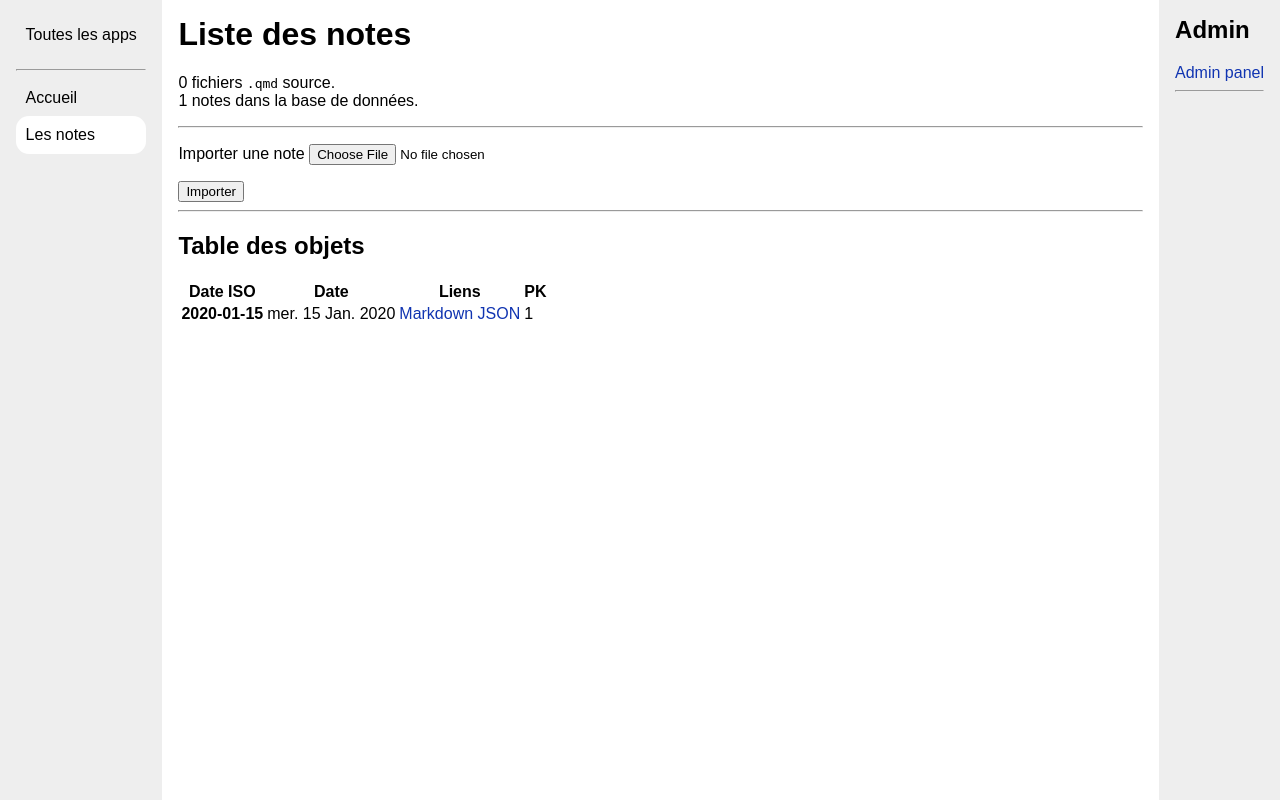
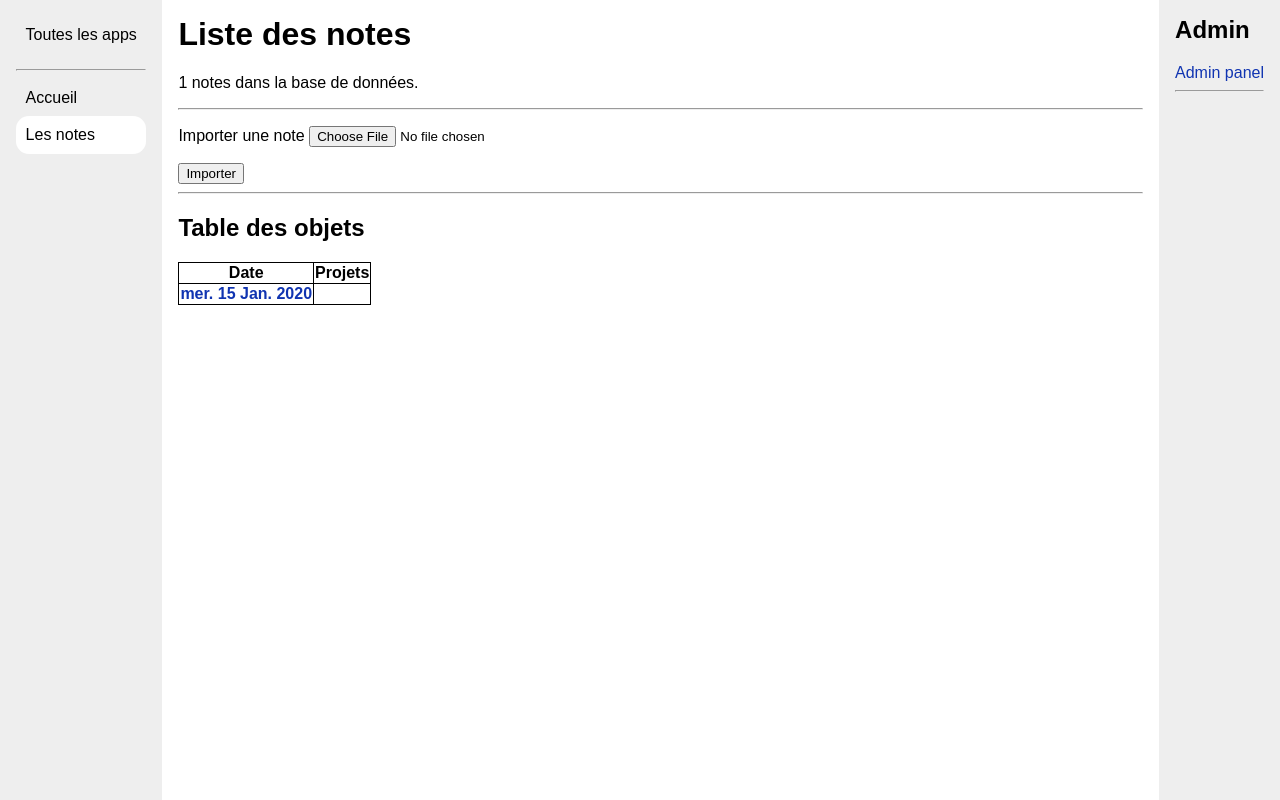
Before and after one commit to tanguycadoux/Application-gestion-generale, a Django app: page /note_taking/notes/ in a window 1280 px wide. Run offline with Django 5.2, Linux system fonts and the light colour scheme; tables that the repository leaves empty hold one stand-in row (values such as "Sample post"); lists and menus that the app fills with data are empty.

Commit message:
Styling général

```diff
--- a/app_gestion/app_gestion/static/style.css
+++ b/app_gestion/app_gestion/static/style.css
@@ -86,6 +86,32 @@ nav > ul{
     list-style: none;
 }
 
+a{
+    --color: oklch(40% 0.2 265);
+    color: var(--color);
+    text-decoration: none;
+}
+
+a:hover{
+    --color: oklch(55% 0.2 265);
+    text-decoration: underline;
+}
+
+a:visited{
+    color: var(--color);
+}
+
+table {
+    border: 1px solid;
+    border-collapse: collapse;
+}
+
+th, td {
+    border: 1px solid;
+}
+
+/* | BLOCK | */
+
 .nav-link{
     --color: black;
     --bg-color: none;
@@ -103,23 +129,6 @@ nav > ul{
 
     text-decoration: none;
 }
-
-a{
-    --color: oklch(40% 0.2 265);
-    color: var(--color);
-    text-decoration: none;
-}
-
-a:hover{
-    --color: oklch(55% 0.2 265);
-    text-decoration: underline;
-}
-
-a:visited{
-    color: var(--color);
-}
-
-/* | BLOCK | */
 
 .admin-side-panel{
     background-color: var(--color-neutral--95);
--- a/app_gestion/note_taking/admin.py
+++ b/app_gestion/note_taking/admin.py
@@ -9,4 +9,7 @@ class NoteAdmin(admin.ModelAdmin):
     readonly_fields = ("date",)
     list_filter = ("date",)
 
-admin.site.register(NotePart)
+@admin.register(NotePart)
+class NotePartAdmin(admin.ModelAdmin):
+    list_display = ("pk", "project", "subject", "note__date", "created", "updated",)
+    list_filter = ("note__date", "project", "subject",)
--- a/app_gestion/note_taking/models.py
+++ b/app_gestion/note_taking/models.py
@@ -13,7 +13,7 @@ class Note(models.Model):
         return f'{self.date}'
 
 class NotePart(models.Model):
-    note = models.ForeignKey(Note, on_delete=models.CASCADE)
+    note = models.ForeignKey(Note, on_delete=models.CASCADE, related_name="parts")
     project = models.CharField(max_length=50, blank=False, default=None)
     subject = models.CharField(max_length=50, blank=True, null=True, default=None)
     tags = models.CharField(max_length=50, blank=True, null=True, default=None)
--- a/app_gestion/note_taking/templates/note_taking/notes_list.html
+++ b/app_gestion/note_taking/templates/note_taking/note_list.html
@@ -9,8 +9,7 @@
     <h1>Liste des notes</h1>
 
     <p>
-        {{ nb_files }} fichiers <code>.qmd</code> source.<br>
-        {{ nb_objects }} notes dans la base de données.
+        {{ object_list.count }} notes dans la base de données.
     </p>
 
     <hr>
@@ -29,22 +28,21 @@
     <table>
         <thead>
             <tr>
-                <th scope="col">Date ISO</th>
                 <th scope="col">Date</th>
-                <th scope="col">Liens</th>
-                <th scope="col">PK</th>
+                <th scope="col">Projets</th>
             </tr>
         </thead>
         <tbody>
-            {% for note in notes_objects %}
+            {% for note in object_list %}
                 <tr>
-                    <th scope="row">{{ note.date|date:'c' }}</th>
-                    <td scope="row">{{ note.date|date:'D. j M. Y' }}</td>
-                    <td>
+                    <th scope="row"><a href="{% url 'note_taking:note_detail' note.pk %}">
+                        {{ note.date|date:'D. j M. Y' }}
+                    </a></th>
+                    <td></td>
+                    <!-- <td>
                         <a target="_blank" href="{% url 'note_taking:note_md' note.pk %}">Markdown</a>
                         <a target="_blank" href="{% url 'note_taking:note_json' note.pk %}">JSON</a>
-                    </td>
-                    <td scope="row">{{ note.pk }}</td>
+                    </td> -->
                 </tr>
             {% endfor %}
         </tbody>
--- a/app_gestion/note_taking/urls.py
+++ b/app_gestion/note_taking/urls.py
@@ -7,10 +7,11 @@ app_name = "note_taking"
 
 urlpatterns = [
     path("", views.index, name="index"),
-    path("notes/", views.notes_list, name="notes_list"),
-    path("notes/<int:pk>/md/", views.note_md, name="note_md"),
-    path("notes/<int:pk>/json/", views.note_json, name="note_json"),
-    path("notes/import/", views.import_note, name="import_note"),
-    # path("notes/overwrite/", views.overwrite_notes, name="overwrite_notes"),
-    # path("notes/synchronize_all/", views.synchronize_notes, name="synchronize_notes"),
+    path("notes/", views.NoteList.as_view(), name="notes_list"),
+
+    path("note/<int:pk>/", views.NoteDetail.as_view(), name="note_detail"),
+    path("note/<int:pk>/md/", views.note_md, name="note_md"),
+    path("note/<int:pk>/json/", views.note_json, name="note_json"),
+
+    path("note/import/", views.import_note, name="import_note"),
 ]
--- a/app_gestion/note_taking/views.py
+++ b/app_gestion/note_taking/views.py
@@ -3,6 +3,8 @@ from django.contrib import messages
 from django.core.files.storage import FileSystemStorage
 from django.http import Http404, JsonResponse
 from django.shortcuts import render, redirect, get_object_or_404
+from django.views.generic import ListView, DetailView
+
 from pathlib import Path
 import markdown
 
@@ -15,25 +17,11 @@ def index(request):
 
     return render(request, "note_taking/index.html", context)
 
-def notes_list(request):
-    qmd_files = sorted(
-        [f.name for f in settings.NOTES_DIR.glob("*.qmd")],
-        reverse=True
-    )
+class NoteDetail(DetailView):
+    model = Note
 
-    notes = []
-
-    for file in qmd_files:
-        notes.append({"date": Path(file).stem})
-
-    context = {
-        "notes": notes,
-        "notes_objects": Note.objects.all().order_by('-date'),
-        "nb_files": len(qmd_files),
-        "nb_objects": len(Note.objects.all()),
-        }
-
-    return render(request, "note_taking/notes_list.html", context)
+class NoteList(ListView):
+    model = Note
 
 def note_md(request, pk):
     # TO DELETE
```
Also changed, not shown: app_gestion/note_taking/templates/note_taking/note_detail.html (added, +23 -0 lines), app_gestion/note_taking/migrations/0008_alter_notepart_note.py (added).
